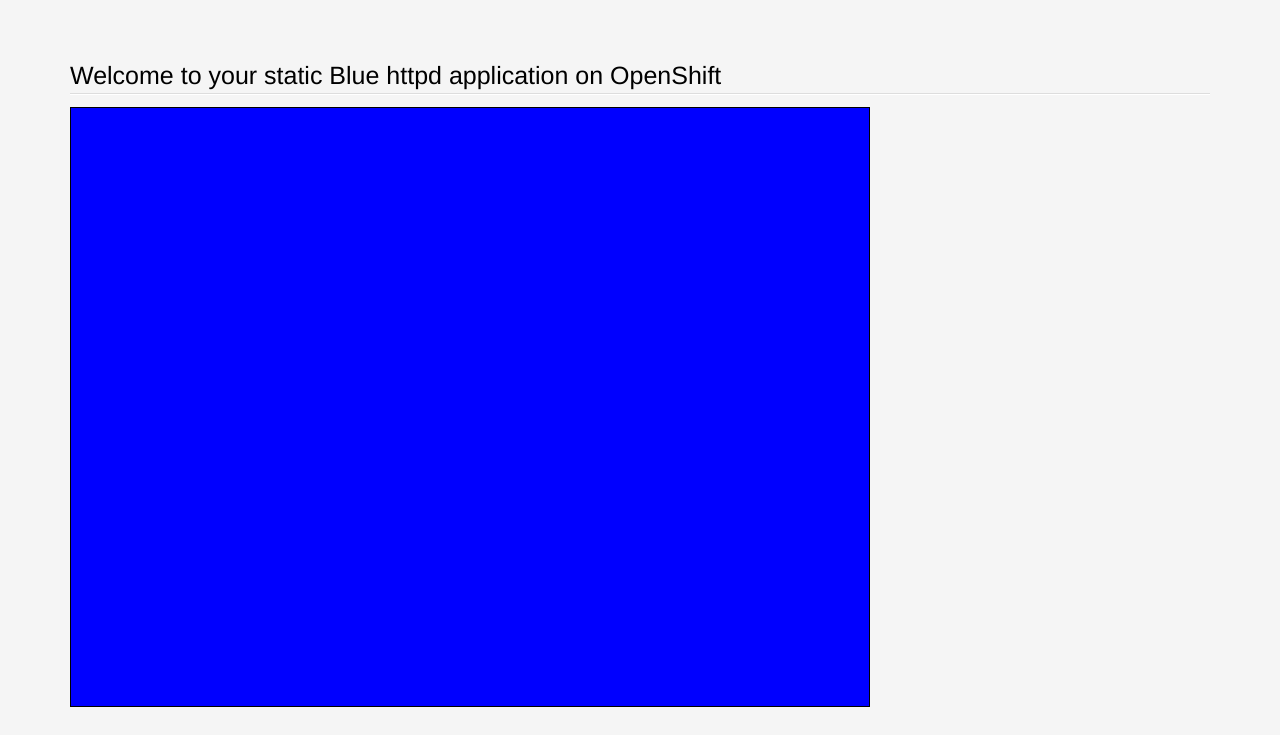
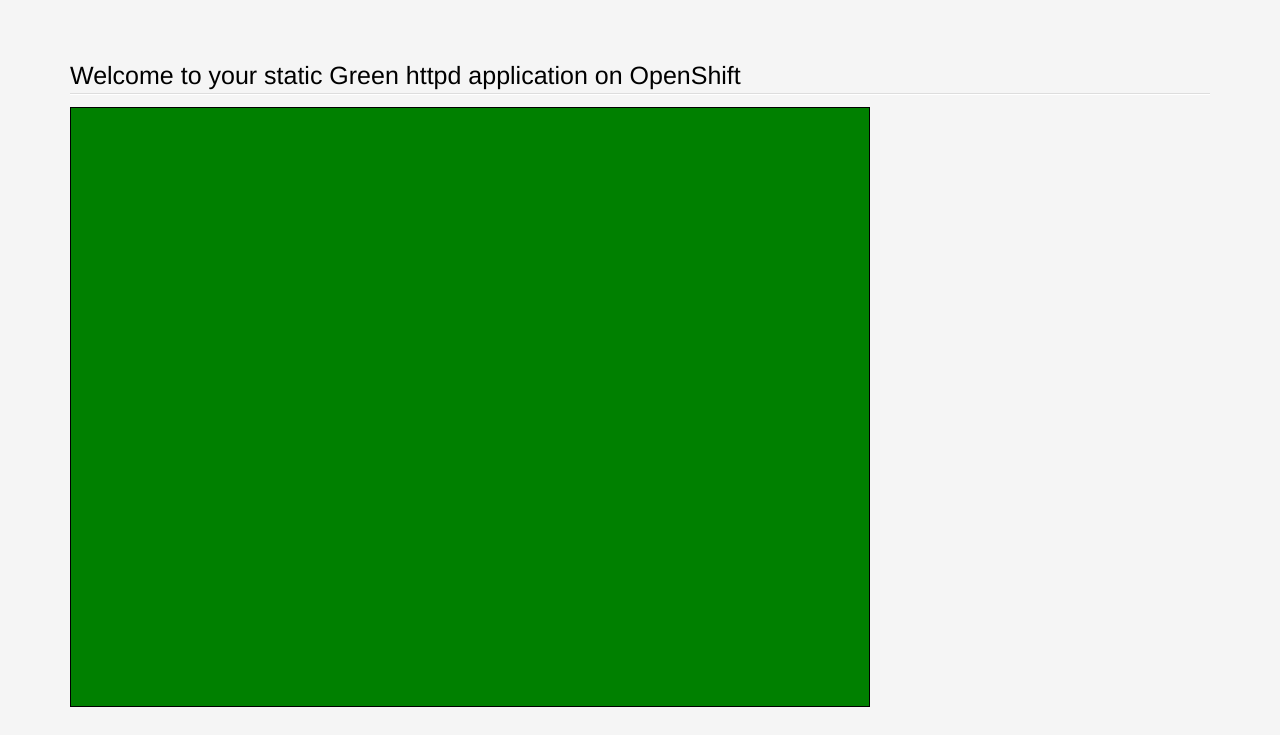
Before and after one commit to IndraniDey1/blue-green-example, a plain HTML site: page index.html in a window 1280 px wide. Shown: the top 735 px of the page. Drawn offline with Linux system fonts and the light colour scheme.

Commit message:
Reverting back to Green

```diff
--- a/index.html
+++ b/index.html
@@ -209,9 +209,9 @@
 
  <section class='container'>
   <hgroup>
-    <h1>Welcome to your static Blue httpd application on OpenShift</h1>
+    <h1>Welcome to your static Green httpd application on OpenShift</h1>
   </hgroup>
-  <div style="width:800px;height:600px;border:1px solid #000;background-color:blue;"></div>
+  <div style="width:800px;height:600px;border:1px solid #000;background-color:green;"></div>
   <footer>
     <div class="logo"><a href="https://www.openshift.com/"></a></div>
   </footer>
```
